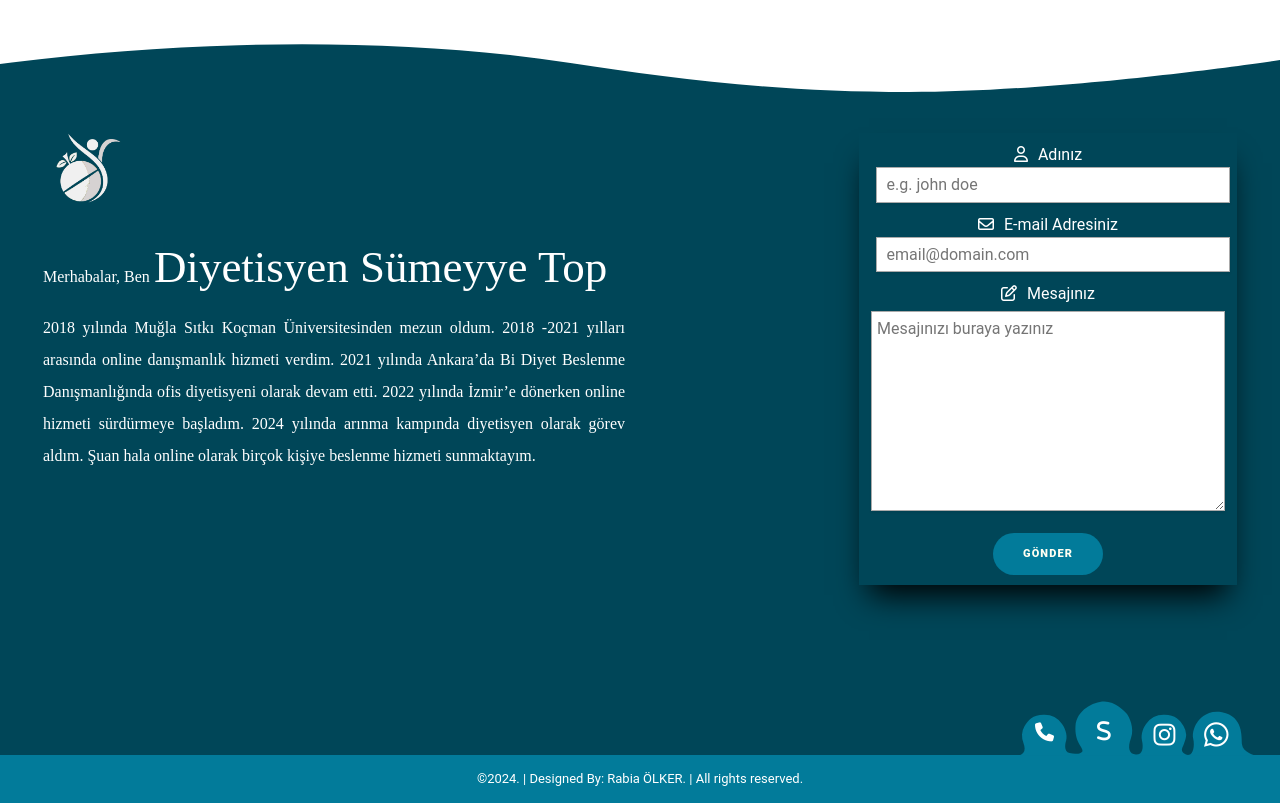
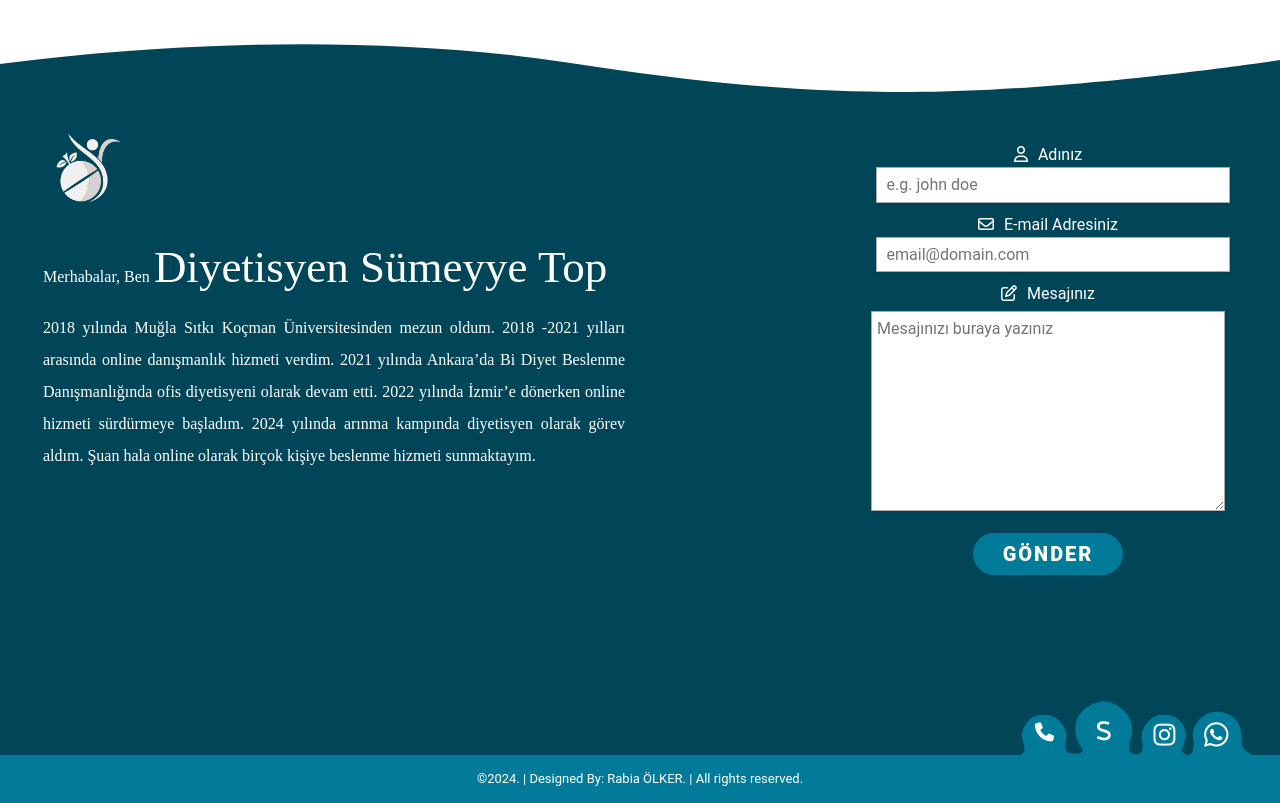
Before and after one commit to rabia-35/nutritionist, a React (Create React App) app: page / in a window 1280 px wide. Shown: the part 5200-6003 px from the top of the page. Built offline with nearby package versions, Linux system fonts and the light colour scheme; a web font is replaced by a local one.

Commit message:
buton yazı boyutu 20px yapıldı.

```diff
--- a/src/components/footer/Footer.css
+++ b/src/components/footer/Footer.css
@@ -113,7 +113,7 @@ footer * {
       border-radius: 21px;
       color: #fffff2;
       display: inline-block;
-      font-size: 11px;
+      font-size: 20px;
       font-weight: 900;
       letter-spacing: .1em;
       line-height: 18px;
@@ -342,7 +342,7 @@ footer form textarea {
 }
 footer form label{padding: 10px 0px 0px 0px;}
 footer form i {    padding-right: 10px;}
-footer .footer-content-column .container {    box-shadow: rgb(0 0 0) 0px 20px 30px -10px;}
+/*footer .footer-content-column .container {    box-shadow: rgb(0 0 0) 0px 20px 30px -10px;} */
 
 .scroll-top div {  width: 50px;  height: 50px; margin: 0 5px; display: flex;  justify-content: center;  align-items: center;  background-color: #ffc107;  border-radius: 50%;}
 .scroll-top {  position: fixed;  bottom: 10px; right: 30px;display: flex;z-index: 9; padding: 1px 0px;}
```
